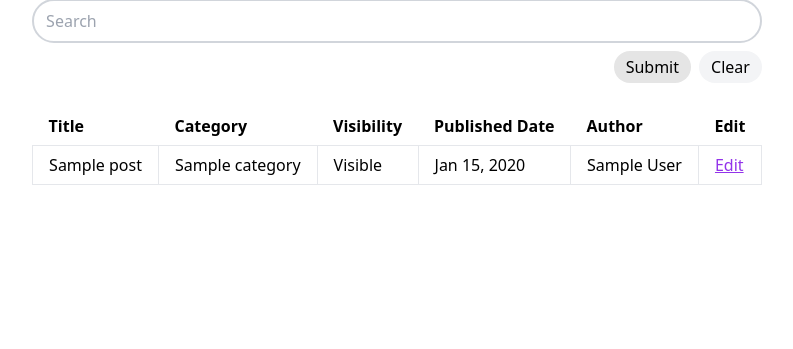
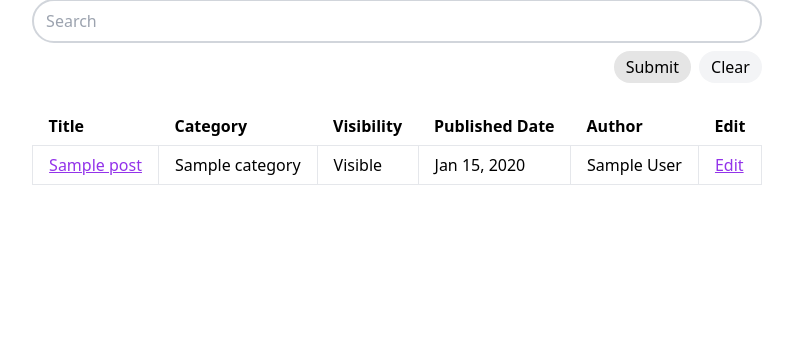
Before and after one commit to Maxson52/php-blog, a PHP site: page /admin/posts/ in a window 1280 px wide. Shown: the part 145-494 px from the top of the page, without its empty margins (243-1036 px from the left). Run offline with PHP 8.4, Linux system fonts and the light colour scheme; the visitor is signed in with stand-in values (Sample User, id 1); tables that the repository leaves empty hold one stand-in row (values such as "Sample post"); style sheets or scripts are compiled from the project's sources.

Commit message:
add link to posts on admin page

```diff
--- a/admin/posts/index.php
+++ b/admin/posts/index.php
@@ -141,7 +141,7 @@ while ($row = mysqli_fetch_array($dbRes)) {
 
 
                         echo "<tr>
-                        <td class='px-4 py-2 border'>$title</td>
+                        <td class='px-4 py-2 border'><a class='link' href='../../post?id=$id'>$title</a></td>
                         <td class='px-4 py-2 border'>$category</td>
                         <td class='px-4 py-2 border'>$visible</td>
                         <td class='px-4 py-2 border'>$date</td>
```
